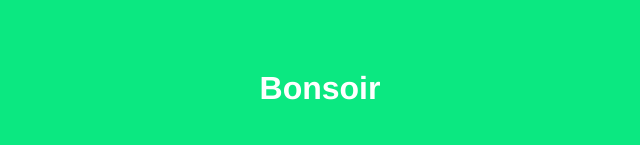
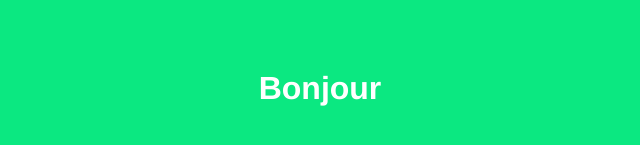
Before and after one commit to InnocentSADO/hello, a plain HTML site: page index.html in a window 1280 px wide. Shown: the part 271-416 px from the top of the page, 328-968 px from the left. Drawn offline with Linux system fonts and the light colour scheme.

Commit message:
Bonsoir - Bonjour

```diff
--- a/index.html
+++ b/index.html
@@ -20,6 +20,6 @@
   }
 </style>
 <body>
-  <h1>Bonsoir</h1>
+  <h1>Bonjour</h1>
 </body>
 </html>
```
